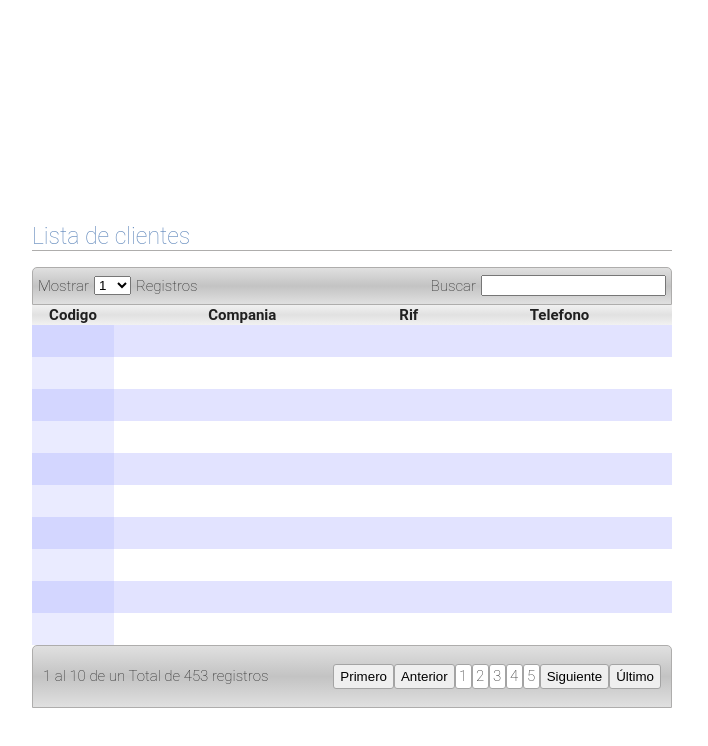
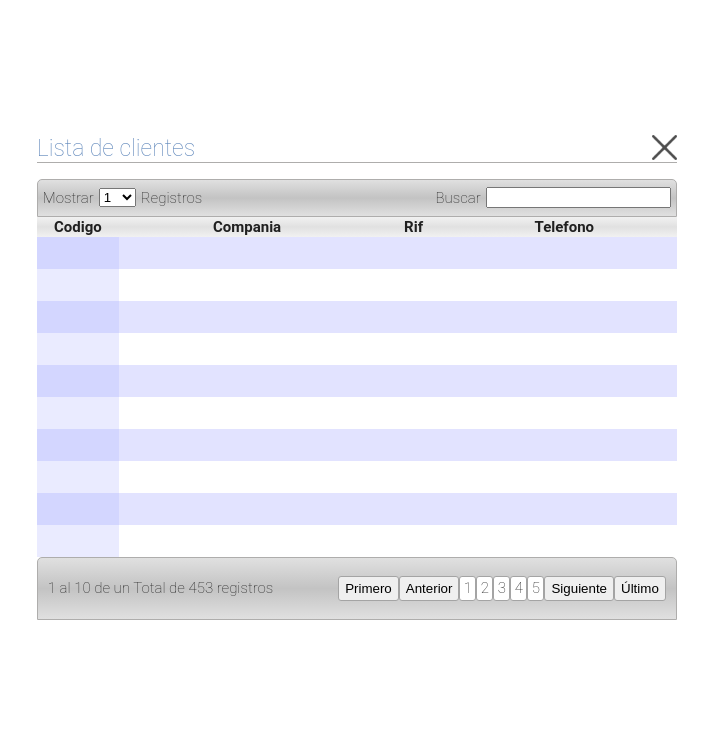
Before and after one commit to junior-debug/secret, a Vue app: page / in a window 1280 px wide. Both pictures are taken after a click on the button "Data". Shown: the top 746 px of the page, without its empty margins (296-1004 px from the left). Built offline with nearby package versions, Linux system fonts and the light colour scheme.

Commit message:
Js que despliega el modal y cierra con un button

```diff
--- a/src/components/Modal.vue
+++ b/src/components/Modal.vue
@@ -13,7 +13,6 @@ export default {
       this.tablet.push({ codigo: "", compania: "", rif: "", telefono: ""})
       this.select.push(i)
     }
-    console.log(this.modalActive)
   },
 
 };
@@ -21,7 +20,7 @@ export default {
 <template>
   <button v-if="modalActive === false" @click="modalActive = true">Data</button>
   <div v-if="modalActive" class="container">
-    <h1>Lista de clientes</h1>
+    <h1 style="display:flex; justify-content:space-between;">Lista de clientes <img src="@/components/icons/cerrar.png" @click="modalActive = false" style="width:25px; height:25px; cursor: pointer" alt="X"></h1>
     <div class="header">
       <div class="filter">
         <p ref="codigo">Mostrar</p>
@@ -78,9 +77,16 @@ h1 {
   border-bottom-width: 0.1px;
   border-bottom-color: #aeadac;
 }
+button {
+  cursor: pointer
+}
 .container {
   width: 50%;
   height: 400px;
+  position: absolute;
+  z-index: 2;
+  top: 15vh;
+  left: 26vw;
 }
 p {
   font-family: "Roboto", sans-serif;
```
Also changed, not shown: src/components/icons/cerrar.png (added).
